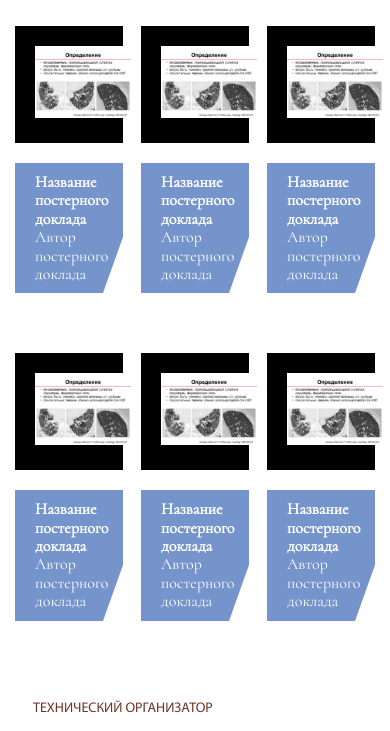
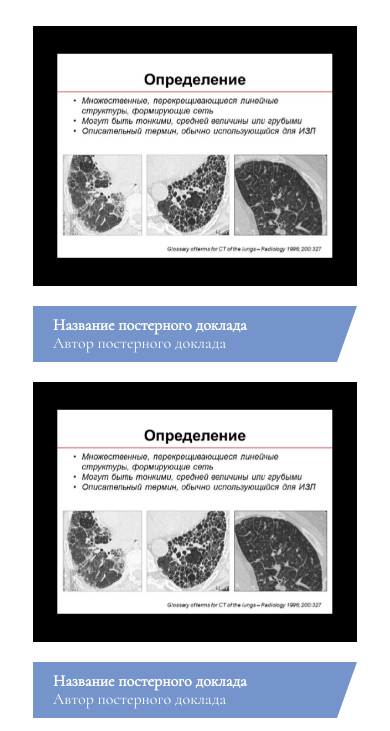
Before and after one commit to ossmi/botkin, a plain HTML site: page session.html in a window 390 px wide. Shown: the part 223-954 px from the top of the page. Drawn offline with Linux system fonts and the light colour scheme.

Commit message:
add mob-v for session

```diff
--- a/sass/_media.sass
+++ b/sass/_media.sass
@@ -103,6 +103,10 @@
       font-size: 30px
   .session__title
     font-size: 32px
+  .session
+    &__item
+      &-title
+        font-size: 12px
 
 
 @media (max-width: 767px)
@@ -163,7 +167,17 @@
     padding: 20px 40px
     margin-bottom: 80px
   .session__title
+    // margin-left: 5%
     font-size: 30px
+  .session
+    &-wrap
+      justify-content: space-around
+    &__item
+      width: 90%
+      &-name
+        margin-bottom: 20px
+      &-title
+        font-size: 16px
 
 
 
@@ -285,3 +299,4 @@
   .session__title
     font-size: 26px
     margin-bottom: 40px
+    margin-left: 5%
--- a/sass/_session.sass
+++ b/sass/_session.sass
@@ -13,13 +13,18 @@
         width: 30%
         &-block
             background-color: black
-
-            // text-align: center
             margin-bottom: 20px
+            height: 0
+            padding-top: 80%
+            position: relative
         &-img
-            margin: 20px
-            width: 89%
-            height: 100%
+            width: 85%
+            position: absolute
+            top: 50%
+            left: 50%
+            transform: translate(-50%, -50%)
+            max-height: 100%
+            max-width: 100%
         &-name
             position: relative
             font-family: 'cormorant-300'
```
Also changed, not shown: sass/_session_item.sass (+6 -6 lines), css/style.css, 1 other file.
